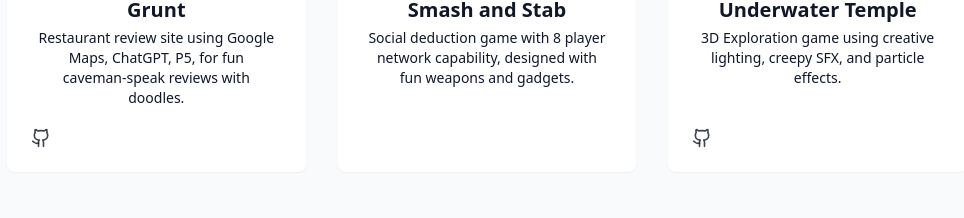
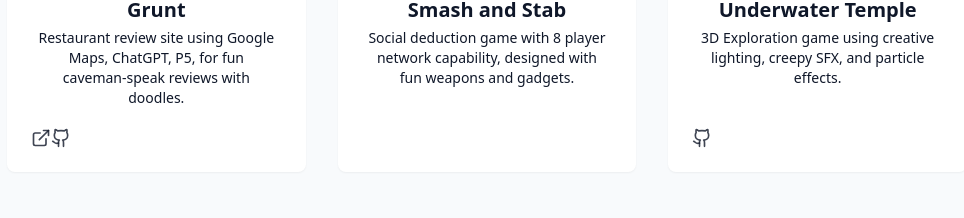
Before and after one commit to Jarrettsmao/Portfolio-React, a React (Vite) app: page / in a window 1280 px wide. Shown: the part 3092-3310 px from the top of the page, without its empty margins (153-1117 px from the left). Built offline with nearby package versions, Linux system fonts and the light colour scheme.

Commit message:
added demo url

```diff
--- a/src/components/ProjectsSection.tsx
+++ b/src/components/ProjectsSection.tsx
@@ -1,4 +1,4 @@
-import { ArrowRight, Github } from "lucide-react";
+import { ArrowRight, ExternalLink, Github } from "lucide-react";
 
 const projects = [
     {
@@ -7,7 +7,7 @@ const projects = [
          description: "Restaurant review site using Google Maps, ChatGPT, P5, for fun caveman-speak reviews with doodles. ",
          image: "/projects/grunt.png",
          tags: ["MongoDB", ".NET", "API"],
-        //  demoUrl: "#",
+         demoUrl: "https://grunt.onrender.com/Home",
          githubUrl: "https://github.com/Jarrettsmao/Grunt"
     },
 
@@ -76,15 +76,18 @@ export const ProjectsSection = () => {
                                 {project.description}
                             </p>
 
-                            {project.githubUrl && (
-                                <div className="mt-auto flex justify-start">
-                                    {/* <a
-                                        href={project.githubUrl}
+
+                            <div className="mt-auto flex justify-start">
+                                {project.demoUrl && (
+                                    <a
+                                        href={project.demoUrl}
                                         target="_blank"
                                         className="text-foreground/80 hover:text-primary transition-colors duration-300"
                                     >
                                         <ExternalLink size={20} />
-                                    </a> */}
+                                    </a>
+                                )}
+                                {project.githubUrl && (
                                     <a
                                         href={project.githubUrl}
                                         target="_blank"
@@ -92,8 +95,8 @@ export const ProjectsSection = () => {
                                     >
                                         <Github size={20} />
                                     </a>
-                                </div>
-                            )}
+                                )}
+                            </div>
                         </div>
                     </div>
                 ))}
```
